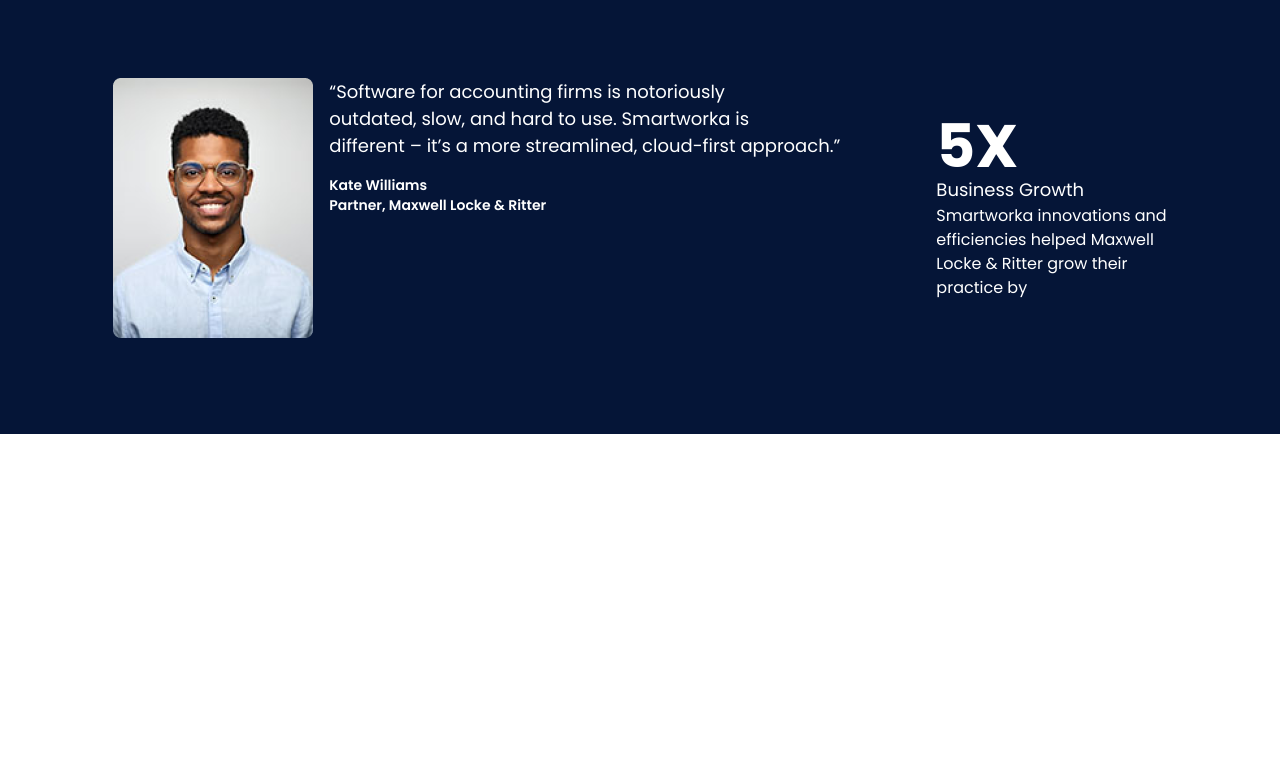
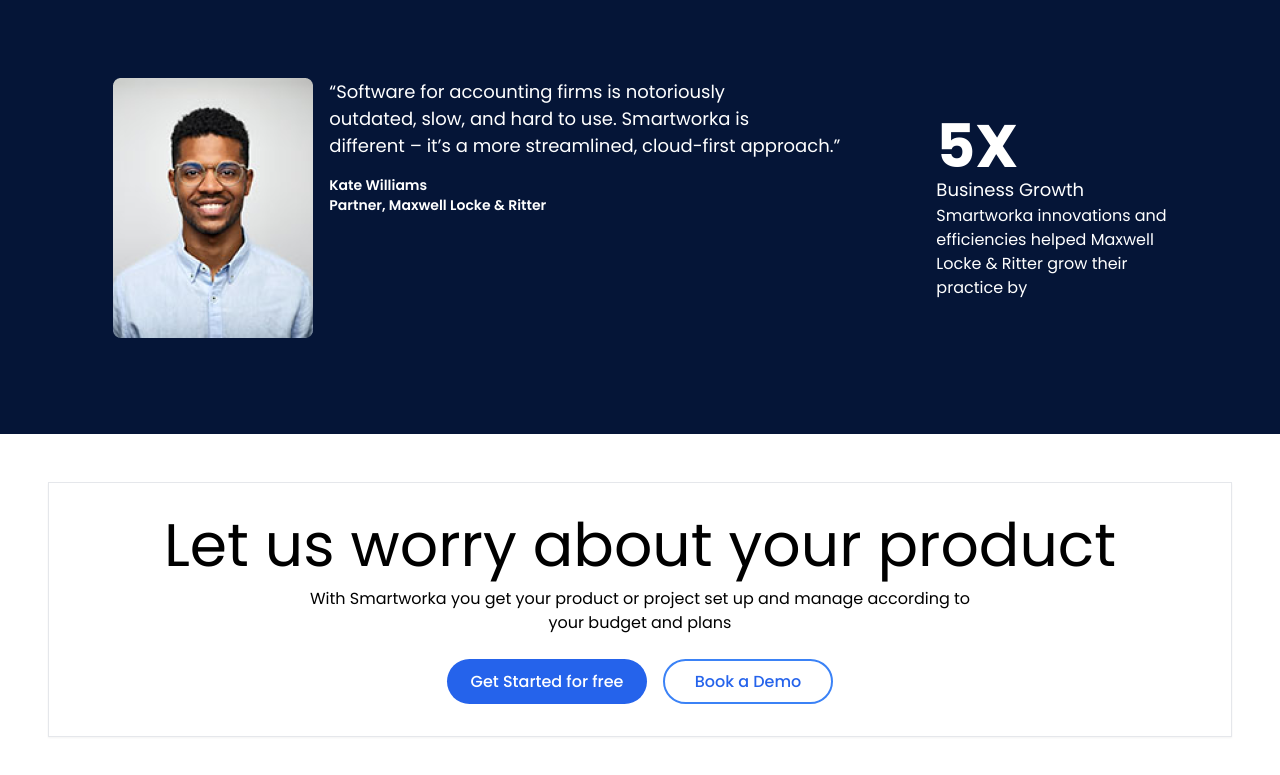
Before and after one commit to Certainfy/smartworka, a Next.js app: page / in a window 1280 px wide. Shown: the part 4405-5180 px from the top of the page. Before the commit the page ends 4839 px from the top, so only its background shows below. Built offline with nearby package versions, Linux system fonts and the light colour scheme.

Commit message:
WIP:new look interface🚧

```diff
--- a/src/app/page.tsx
+++ b/src/app/page.tsx
@@ -2,6 +2,7 @@
 import React, { useState } from "react";
 import { Button } from "@/components/ui/button";
 import { MoveRight } from "lucide-react";
+import { Card, CardContent } from "@/components/ui/card";
 
 const labelImg = [
   {
@@ -72,8 +73,10 @@
             <p className="text-6xl font-bold">5X</p>
             <p className="text-lg">Business Growth</p>
             <p className="w-full">
-              Smartworka innovations and<br /> efficiencies helped Maxwell<br /> Locke &
-              Ritter grow their<br /> practice by
+              Smartworka innovations and
+              <br /> efficiencies helped Maxwell
+              <br /> Locke & Ritter grow their
+              <br /> practice by
             </p>
           </div>
         </div>
@@ -109,8 +112,10 @@
             <p className="text-6xl font-bold">5X</p>
             <p className="text-lg">Business Growth</p>
             <p className="w-full">
-              Smartworka innovations and<br /> efficiencies helped Maxwell<br /> Locke &
-              Ritter grow their<br /> practice by
+              Smartworka innovations and
+              <br /> efficiencies helped Maxwell
+              <br /> Locke & Ritter grow their
+              <br /> practice by
             </p>
           </div>
         </div>
@@ -146,8 +151,10 @@
             <p className="text-6xl font-bold">5X</p>
             <p className="text-lg">Business Growth</p>
             <p className="w-full">
-              Smartworka innovations and<br /> efficiencies helped Maxwell<br /> Locke &
-              Ritter grow their<br /> practice by
+              Smartworka innovations and
+              <br /> efficiencies helped Maxwell
+              <br /> Locke & Ritter grow their
+              <br /> practice by
             </p>
           </div>
         </div>
@@ -183,8 +190,10 @@
             <p className="text-6xl font-bold">5X</p>
             <p className="text-lg">Business Growth</p>
             <p className="w-full">
-              Smartworka innovations and<br /> efficiencies helped Maxwell<br /> Locke &
-              Ritter grow their<br /> practice by
+              Smartworka innovations and
+              <br /> efficiencies helped Maxwell
+              <br /> Locke & Ritter grow their
+              <br /> practice by
             </p>
           </div>
         </div>
@@ -390,6 +399,29 @@
             <div className="pt-12">{tabs[activeTab].content}</div>
           </section>
         </section>
+        <section className="h-full w-full py-12 px-12">
+          <Card className="">
+            <CardContent className="py-8 space-y-6 flex flex-col items-center justify-center">
+              <div className=" space-y-3">
+              <h2 className=" text-6xl">Let us worry about your product</h2>
+              <p className="text-center">
+                With Smartworka you get your product or project set up and
+                manage according to <br /> your budget and plans
+              </p>
+            </div>
+            <div>
+              <div className="flex flex-col md:flex-row space-y-4 md:space-y-0 md:space-x-4">
+                <Button className="h-[45px] text-base w-[200px] rounded-full bg-blue-600 hover:bg-blue-800 text-white py-4">
+                  Get Started for free
+                </Button>
+                <Button className="h-[45px] text-base w-[170px] rounded-full bg-white border-2 border-blue-500 text-blue-600 hover:bg-white py-4">
+                  Book a Demo
+                </Button>
+              </div>
+            </div>
+            </CardContent>
+          </Card>
+        </section>
       </main>
     </>
   );
```
Lines whose indentation alone changed are shown as unchanged.
